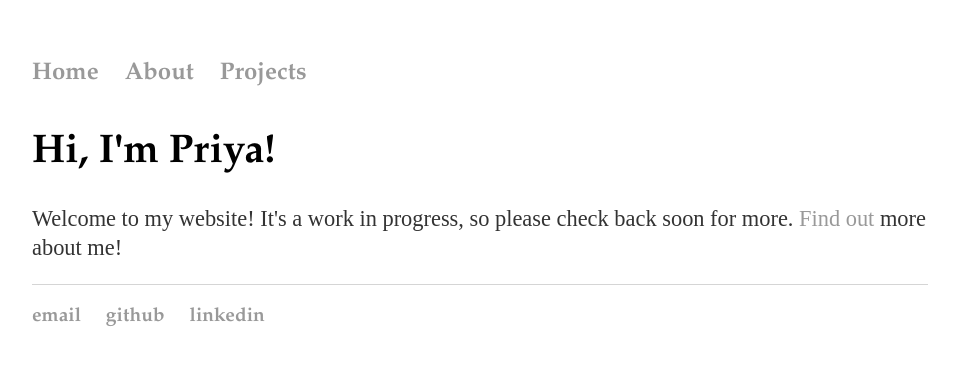
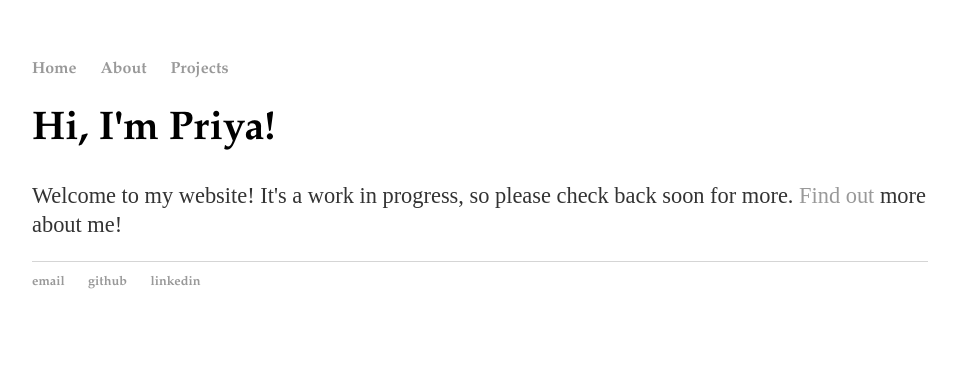
Before and after one commit to priya-padmanaban/priya-padmanaban.github.io, a Jekyll site: the page built from index.html, in a window 1280 px wide. Shown: the top 365 px of the page, without its empty margins (160-1119 px from the left). Built offline with Jekyll 4.4.1, drawn with Linux system fonts in a browser that asks for light colours.

Commit message:
Revert "."
This reverts commit 12dfa5ccc1ed5b6ee633ec8577c7740544f19e4c.

```diff
--- a/css/main.css
+++ b/css/main.css
@@ -33,12 +33,12 @@ footer {
     font-size: .8em;
 }
 
-ul {
+ul.posts {
     margin: 20px auto 40px;
     font-size: 1.5em;
 }
 
-ul li {
+ul.posts li {
     list-style: none;
 }
 
```
